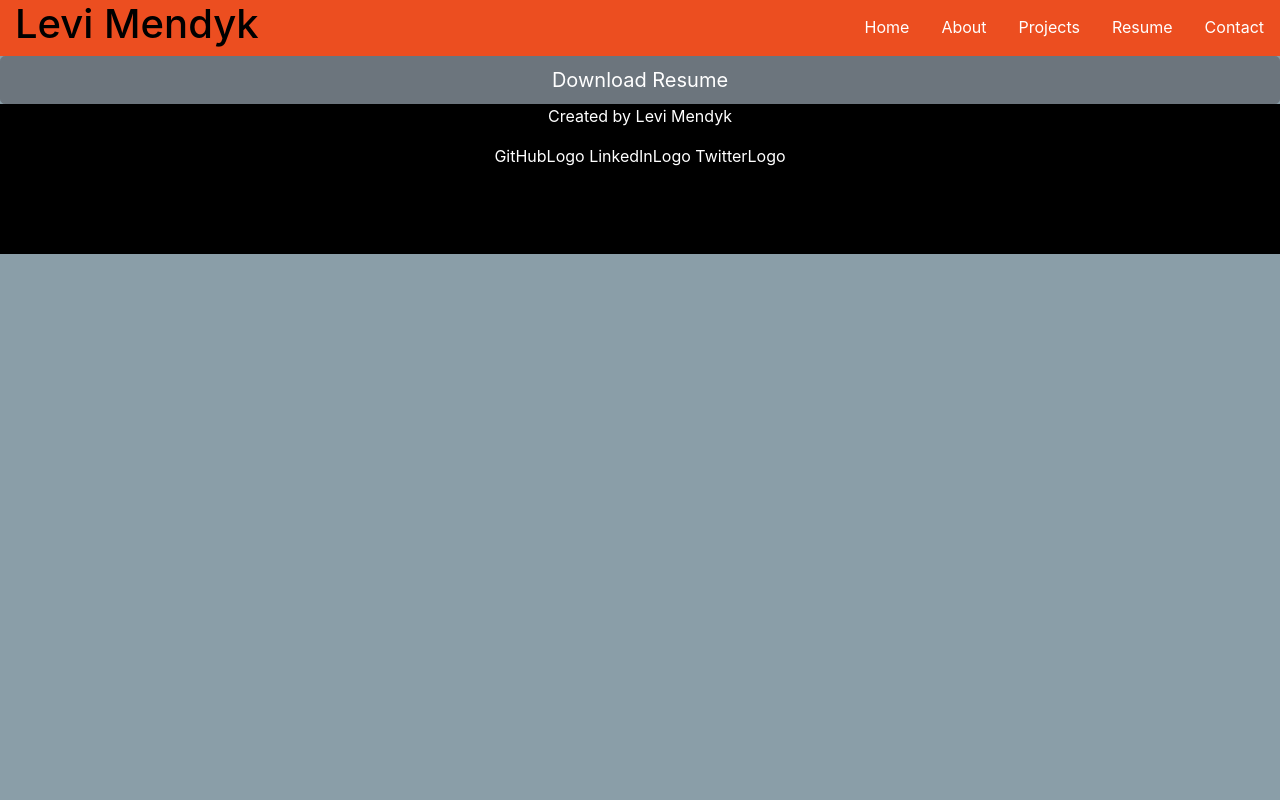
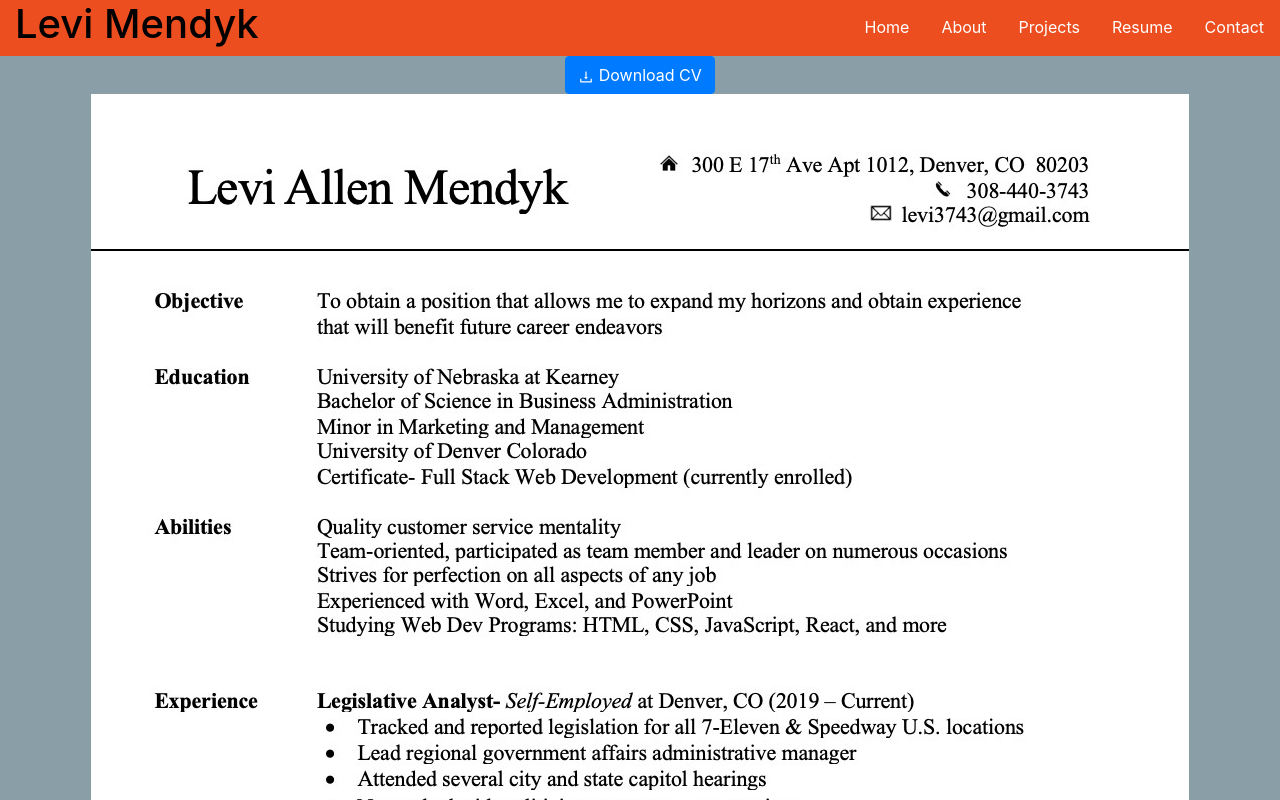
Before and after one commit to levimendyk/my-react-portfolio, a React (Create React App) app: page / in a window 1280 px wide. Both pictures are taken after a click on the button "Resume". Shown: the top 800 px of the page. Built offline with nearby package versions, Linux system fonts and the light colour scheme.

Commit message:
Added resume to Resume Page

```diff
--- a/src/components/pages/Resume.js
+++ b/src/components/pages/Resume.js
@@ -1,7 +1,25 @@
+import { Container, Row } from "react-bootstrap";
+import Button from "react-bootstrap/Button";
+import Particle from "../Particle";
+import { AiOutlineDownload } from "react-icons/ai";
+import resume from "../../assets/images/levi-resume.jpg"
+
 export default function Resume() {
   return (
-    <button type="button" class="btn btn-secondary btn-lg btn-block">
-      Download Resume
-    </button>
+  <Container fluid className="resume-section">
+  <Particle />
+  <Row style={{ justifyContent: "center", position: "relative" }}>
+    <Button
+      variant="primary"
+      href="https://docs.google.com/document/d/1LwGf8AjUcaP1DKFypkNbVjuUwcJpjcsX/edit"
+      target="_blank"
+      style={{ maxWidth: "250px" }}
+    >
+      <AiOutlineDownload />
+      &nbsp;Download CV
+    </Button>
+  </Row>
+  <img src={resume} alt="resume" />
+  </ Container>
   );
 }
```
Also changed, not shown: src/assets/images/levi-resume.jpg (added).
